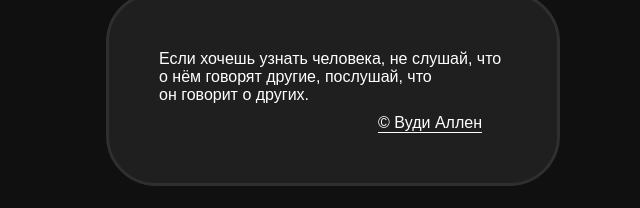
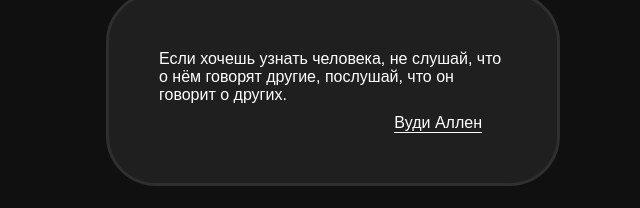
Before and after one commit to George-Salt/George-Salt, a plain HTML site: page index.html in a window 1280 px wide. Shown: the part 853-1061 px from the top of the page, 307-947 px from the left. Drawn offline with nearby package versions, Linux system fonts and the light colour scheme; a web font is replaced by a local one.

Commit message:
Add JS rendering for quotes

```diff
--- a/index.html
+++ b/index.html
@@ -43,11 +43,12 @@
     </div>
 
     <div class="quote">
-      <p class="text">Если хочешь узнать человека, не&nbsp;слушай, что о&nbsp;нём говорят другие, послушай, что он&nbsp;говорит о&nbsp;других.</p>
-      <a href="https://www.woodyallen.com/" class="link author" target="_blank">© Вуди Аллен</a>
+      <p class="text">«Цитата про что-то там»</p>
+      <a href="https://www.woodyallen.com/" class="link author" target="_blank">© Автор</a>
     </div>
   </main>
-  <script src="script.js"></script>
+
+  <script src="static/js/render-quote.js"></script>
 </body>
 
 </html>
--- /dev/null
+++ b/static/js/render-quote.js
@@ -0,0 +1,39 @@
+let quoteTextElement = document.querySelector("main .quote .text");
+let quoteAuthorElement = document.querySelector("main .quote .author");
+let quotes = [
+  {
+    text: "Если хочешь узнать человека, не слушай, что о нём говорят другие, послушай, что он говорит о других.",
+    author: "Вуди Аллен",
+    link: "https://www.woodyallen.com/"
+  },
+  {
+    text: "Когда тебе тяжело, всегда напоминай себе о том, что если ты сдашься, лучше не станет.",
+    author: "Майк Тайсон",
+    link: "https://miketysontv.com/"
+  },
+  {
+    text: "Поколения работают на работах, которые ненавидят, чтобы покупать вещи, которые им не нужны.",
+    author: "Чак Паланик",
+    link: "https://www.chuckpalahniuk.net/"
+  },
+  {
+    text: "Думай о смысле, а слова придут сами.",
+    author: "Льюис Кэрролл",
+    link: "https://lewis-carroll.ru/"
+  },
+  {
+    text: "Не бойтесь врагов, бойтесь друзей. Предают друзья, а не враги.",
+    author: "Джонни Депп",
+    link: "https://johnny-depp.org/"
+  },
+];
+
+
+function renderRandomQuote(quotes) {
+  let quote = quotes[Math.floor(Math.random() * Object.keys(quotes).length)];
+  quoteTextElement.textContent = quote.text;
+  quoteAuthorElement.textContent = quote.author;
+  quoteAuthorElement.href = quote.link;
+};
+
+renderRandomQuote(quotes);
```
